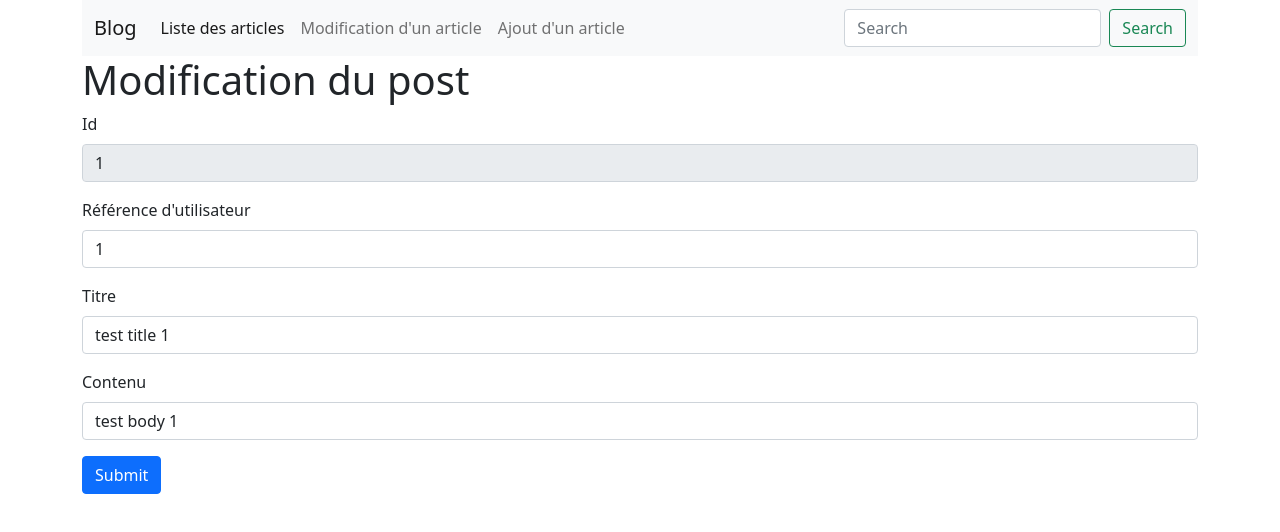
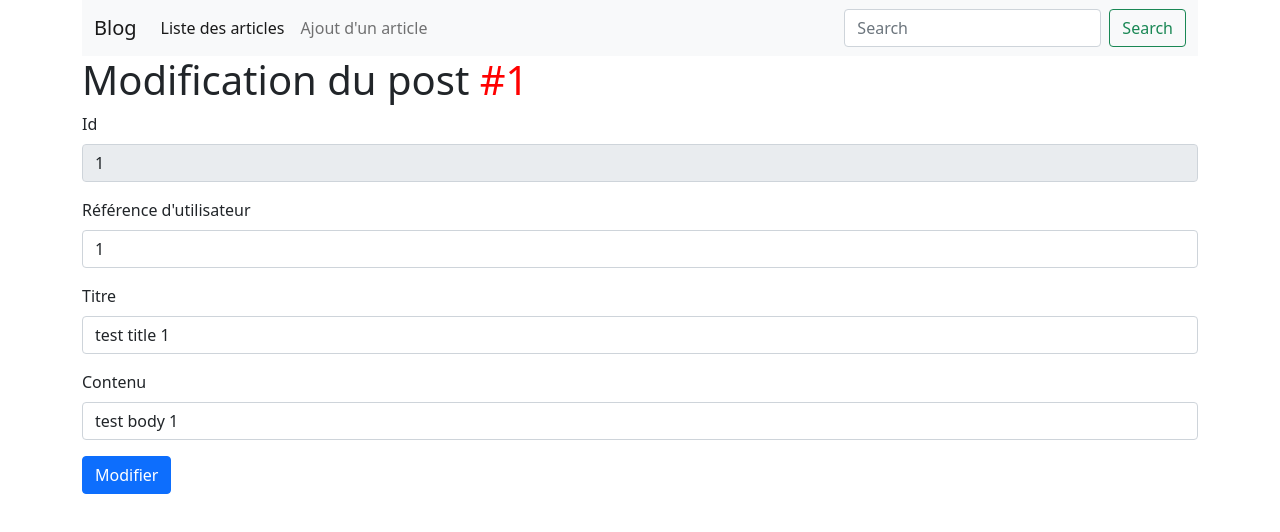
Before and after one commit to ThanhChau82/Formation-M2i-Angular-Blog, an Angular app: page /edit/1 in a window 1280 px wide. Shown: the top 532 px of the page. Built offline with nearby package versions, Linux system fonts and the light colour scheme.

Commit message:
Sprint 6 - Modification d'un post : Ajouter le style dans le formualaire, enlever le nav "Modifier d'un post" du menu horizontal

```diff
--- a/src/app/app.component.html
+++ b/src/app/app.component.html
@@ -9,9 +9,6 @@
         <ul class="navbar-nav me-auto mb-2 mb-lg-0">
           <li class="nav-item">
             <a class="nav-link active" aria-current="page" [routerLink]="['/list']">Liste des articles</a>
-          </li>
-          <li class="nav-item">
-            <a class="nav-link" [routerLink]="['/edit']">Modification d'un article</a>
           </li>
           <li class="nav-item">
             <a class="nav-link" [routerLink]="['/insert']">Ajout d'un article</a>
--- a/src/app/edit/edit.component.html
+++ b/src/app/edit/edit.component.html
@@ -1,9 +1,9 @@
 <div class="container">
-  <h1>Modification du post</h1>
+  <h1>Modification du post <span [ngStyle]="{color: 'red'}">#{{post.id}}</span></h1>
   <form (ngSubmit)="editPost(f)" #f="ngForm">
     <div class="mb-3">
       <label for="id" class="form-label">Id</label>
-      <input type="number" class="form-control" id="id" required readonly ngModel name="id" [ngModel]="post.id">
+      <input type="number" class="form-control" id="id" required readonly ngModel name="id" [ngModel]="post.id"><!--ngModel : demande à Angular de créer le FormsControl pour ce champ; [ngModel]="post.id" : lier la valeur de ce champ à la propriété id de l'objet post-->
     </div>
     <div class="mb-3">
       <label for="userId" class="form-label">Référence d'utilisateur</label>
@@ -17,6 +17,6 @@
       <label for="body" class="form-label">Contenu</label>
       <input type="text" class="form-control" id="body" ngModel name="body" [ngModel]="post.body">
     </div>
-    <button type="submit" class="btn btn-primary">Submit</button>
+    <button type="submit" class="btn btn-primary">Modifier</button>
   </form>
 </div>
```
